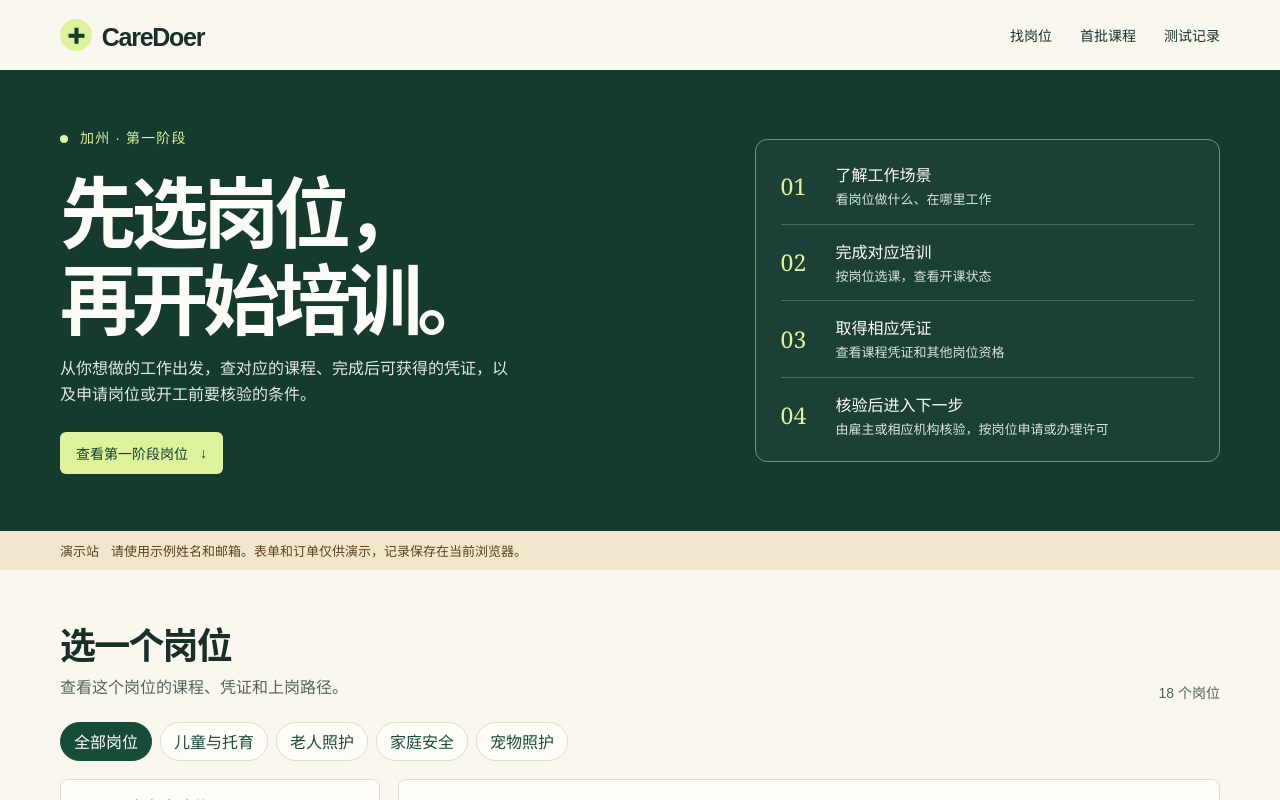
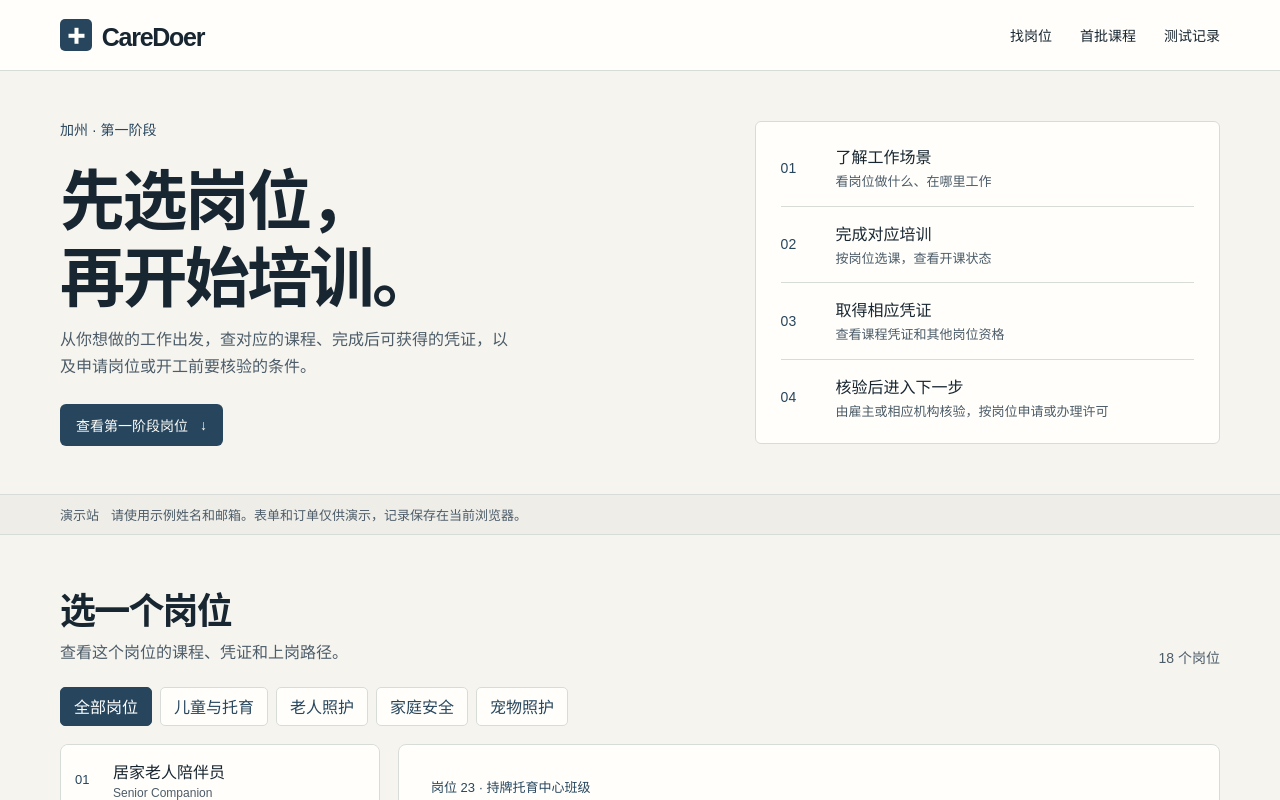
Before and after one commit to Jo85dingzhen/caredoer-phase1-preview, a plain HTML site: page index.html in a window 1280 px wide. Shown: the top 800 px of the page. Drawn offline with Linux system fonts and the light colour scheme.

Commit message:
Use a light, muted palette for the CareDoer demo

```diff
--- a/index.html
+++ b/index.html
@@ -24,7 +24,7 @@
     <section class="hero">
       <div class="shell hero-inner">
         <div>
-          <p class="eyebrow"><span class="dot"></span> 加州 · 第一阶段</p>
+          <p class="eyebrow">加州 · 第一阶段</p>
           <h1>先选岗位，<br>再开始培训。</h1>
           <p class="hero-copy">从你想做的工作出发，查对应的课程、完成后可获得的凭证，以及申请岗位或开工前要核验的条件。</p>
           <a class="button button-main" href="#roles">查看第一阶段岗位 <span aria-hidden="true">↓</span></a>
--- a/styles.css
+++ b/styles.css
@@ -1,12 +1,12 @@
 :root {
-  --paper: #f9f7f0;
-  --white: #fffdf8;
-  --ink: #192f28;
-  --muted: #52645a;
-  --green: #174c39;
-  --dark: #153a2e;
-  --lime: #dcf39b;
-  --line: #d9dfd3;
+  --paper: #f6f4ef;
+  --white: #fffefa;
+  --ink: #182631;
+  --muted: #4c5c69;
+  --accent: #27465e;
+  --accent-dark: #192e40;
+  --tint: #e6ecf0;
+  --line: #d8dcd9;
   --heading: "PingFang SC", "Noto Sans CJK SC", sans-serif;
   font-family: "Geist", "PingFang SC", "Microsoft YaHei", sans-serif;
   color: var(--ink);
@@ -19,39 +19,38 @@ body { margin: 0; }
 a { color: inherit; text-underline-offset: .22em; }
 button, input, select { font: inherit; }
 button { cursor: pointer; }
-:focus-visible { outline: 3px solid #ae691d; outline-offset: 4px; }
+:focus-visible { outline: 3px solid #8a5b21; outline-offset: 4px; }
 h1, h2, h3, p { margin: 0; }
 h1, h2, h3 { font-family: var(--heading); }
 p { line-height: 1.65; }
 .shell { width: min(1160px, calc(100% - 64px)); margin-inline: auto; }
-.masthead { background: var(--paper); }
+.masthead { background: var(--white); border-bottom: 1px solid var(--line); }
 .header-inner, .footer-inner { display: flex; align-items: center; justify-content: space-between; gap: 16px; }
 .header-inner { min-height: 70px; }
 .brand { text-decoration: none; font: 700 25px "Manrope", "Avenir Next", sans-serif; letter-spacing: -.05em; white-space: nowrap; }
-.brand-mark { display: inline-grid; place-items: center; width: 32px; height: 32px; border-radius: 50%; background: var(--lime); color: var(--dark); margin-right: 4px; font-size: 19px; vertical-align: 2px; }
+.brand-mark { display: inline-grid; place-items: center; width: 32px; height: 32px; border-radius: 5px; background: var(--accent); color: var(--white); margin-right: 4px; font-size: 19px; vertical-align: 2px; }
 nav { display: flex; flex-wrap: wrap; gap: clamp(12px, 3vw, 28px); align-items: center; font-size: 14px; }
 nav a, .text-button { text-decoration: none; }
 nav a:hover, .text-button:hover { text-decoration: underline; }
 .text-button { background: none; border: 0; padding: 0; color: inherit; }
-.hero { background: var(--dark); color: var(--white); }
-.hero-inner { display: grid; grid-template-columns: 1.3fr 1fr; gap: clamp(36px, 7vw, 100px); align-items: center; padding-block: 57px; }
-.eyebrow { color: var(--lime); font-size: 14px; letter-spacing: .08em; }
-.dot { display: inline-block; width: 8px; height: 8px; background: currentColor; border-radius: 50%; margin-right: 7px; }
-h1 { font-weight: 800; font-size: clamp(46px, 6vw, 78px); letter-spacing: -.07em; line-height: 1.13; margin-block: 16px; }
-.hero-copy { color: #e2eae3; max-width: 28em; margin-bottom: 24px; }
+.hero { background: var(--paper); color: var(--ink); }
+.hero-inner { display: grid; grid-template-columns: 1.3fr 1fr; gap: clamp(36px, 7vw, 100px); align-items: center; padding-block: 48px; }
+.eyebrow { color: var(--accent); font-size: 14px; }
+h1 { font-weight: 800; font-size: clamp(40px, 5.2vw, 65px); letter-spacing: -.04em; line-height: 1.18; margin-block: 16px; }
+.hero-copy { color: var(--muted); max-width: 28em; margin-bottom: 24px; }
 .button { display: inline-flex; gap: 12px; align-items: center; justify-content: center; text-decoration: none; border: 1px solid transparent; border-radius: 6px; padding: 10px 15px; min-height: 42px; font-size: 14px; font-weight: 700; }
-.button-main { background: var(--lime); color: var(--dark); }
-.button-main:hover { background: #ecf8c8; }
-.button-secondary { background: var(--green); color: white; }
-.button-secondary:hover { background: var(--dark); }
-.button-outline { color: var(--green); background: var(--white); border-color: var(--line); }
-.button-outline:hover { background: #ecf0e6; }
-.pathway { margin: 0; padding: 8px 25px; list-style: none; border: 1px solid #709282; border-radius: 12px; background: #ffffff08; }
+.button-main { background: var(--accent); color: var(--white); }
+.button-main:hover { background: var(--accent-dark); }
+.button-secondary { background: var(--accent); color: white; }
+.button-secondary:hover { background: var(--accent-dark); }
+.button-outline { color: var(--accent); background: var(--white); border-color: var(--line); }
+.button-outline:hover { background: var(--tint); }
+.pathway { margin: 0; padding: 8px 25px; list-style: none; border: 1px solid var(--line); border-radius: 6px; background: var(--white); }
 .pathway li { display: grid; grid-template-columns: 46px 1fr; gap: 9px; align-items: center; padding: 14px 0; }
-.pathway li + li { border-top: 1px solid #ffffff35; }
-.pathway li > span { font: 500 23px Georgia, serif; color: var(--lime); }
-.pathway small { display: block; margin-top: 4px; color: #d5e4db; font-size: 13px; line-height: 1.5; }
-.preview-strip { color: #5b421c; background: #f2e7cd; font-size: 13px; }
+.pathway li + li { border-top: 1px solid var(--line); }
+.pathway li > span { font-size: 14px; font-variant-numeric: tabular-nums; color: var(--accent); }
+.pathway small { display: block; margin-top: 4px; color: var(--muted); font-size: 13px; line-height: 1.5; }
+.preview-strip { color: var(--muted); background: #eeede8; border-block: 1px solid var(--line); font-size: 13px; }
 .preview-strip .shell { display: flex; gap: 12px; align-items: baseline; padding-block: 10px; }
 .preview-strip strong { white-space: nowrap; }
 .section { padding-block: 47px 53px; scroll-margin-top: 18px; }
@@ -60,44 +59,44 @@ h2 { font-size: clamp(25px, 3.2vw, 36px); letter-spacing: -.05em; }
 .section-head p { color: var(--muted); margin-top: 6px; }
 .count { white-space: nowrap; font-size: 14px; color: var(--muted); }
 .filters { display: flex; flex-wrap: wrap; gap: 8px; margin-bottom: 18px; }
-.filter { min-height: 39px; padding: 6px 13px; border: 1px solid var(--line); border-radius: 30px; color: var(--green); background: var(--white); }
-.filter[aria-pressed="true"] { background: var(--green); color: white; border-color: var(--green); }
+.filter { min-height: 39px; padding: 6px 13px; border: 1px solid var(--line); border-radius: 5px; color: var(--accent); background: var(--white); }
+.filter[aria-pressed="true"] { background: var(--accent); color: white; border-color: var(--accent); }
 .role-layout { display: grid; grid-template-columns: minmax(0, 320px) minmax(0, 1fr); gap: 18px; align-items: start; }
 .role-list { max-height: 625px; overflow: auto; padding: 4px; border: 1px solid var(--line); background: var(--white); border-radius: 8px; }
 .role-button { display: grid; width: 100%; grid-template-columns: 32px minmax(0, 1fr); align-items: center; text-align: left; padding: 10px; gap: 6px; border: 0; border-radius: 5px; background: transparent; color: var(--ink); }
-.role-button:hover, .role-button[aria-pressed="true"] { background: #e9f0dd; }
-.role-button[aria-pressed="true"] { box-shadow: inset 3px 0 var(--green); }
+.role-button:hover, .role-button[aria-pressed="true"] { background: var(--tint); }
+.role-button[aria-pressed="true"] { box-shadow: inset 3px 0 var(--accent); }
 .role-button:focus-visible { outline-offset: -3px; }
-.role-button > span:first-child { color: var(--green); font-variant-numeric: tabular-nums; font-size: 13px; }
+.role-button > span:first-child { color: var(--accent); font-variant-numeric: tabular-nums; font-size: 13px; }
 .role-button b, .role-button small { display: block; }
 .role-button small { margin-top: 3px; font-size: 12px; color: var(--muted); overflow-wrap: anywhere; }
 .role-detail { padding: clamp(17px, 3vw, 32px); border: 1px solid var(--line); border-radius: 8px; background: var(--white); }
-.role-detail .meta { color: var(--green); font-size: 13px; margin-bottom: 6px; }
+.role-detail .meta { color: var(--accent); font-size: 13px; margin-bottom: 6px; }
 .role-detail h3 { font-size: clamp(24px, 3.2vw, 35px); line-height: 1.22; }
 .role-summary { margin-top: 8px; color: var(--muted); }
 .step { padding-block: 14px; border-bottom: 1px solid var(--line); }
 .step > b { display: block; margin-bottom: 6px; }
 .step p { font-size: 14px; color: var(--muted); }
 .role-courses { display: flex; flex-wrap: wrap; gap: 7px; margin-top: 9px; }
-.role-courses button { min-height: 37px; padding: 5px 9px; border: 1px solid #c7d7cc; border-radius: 5px; background: #f0f5ed; color: var(--green); font-size: 13px; }
+.role-courses button { min-height: 37px; padding: 5px 9px; border: 1px solid #c8d2da; border-radius: 5px; background: #eef2f4; color: var(--accent); font-size: 13px; }
 .role-detail > .button { margin-top: 14px; }
-.courses-section { border-block: 1px solid var(--line); background: #eff2e9; }
+.courses-section { border-block: 1px solid var(--line); background: #eeefeb; }
 .course-grid { display: grid; grid-template-columns: repeat(3, minmax(0, 1fr)); gap: 12px; }
 .course-card { display: flex; flex-direction: column; align-items: start; gap: 9px; padding: 18px; border: 1px solid var(--line); border-radius: 8px; background: var(--white); }
 .course-card h3 { font-size: 19px; line-height: 1.45; }
 .course-card p { font-size: 14px; color: var(--muted); margin-bottom: 4px; }
 .course-card .button { margin-top: auto; }
-.status { display: inline-block; color: var(--green); background: #e9f0dd; border-radius: 4px; padding: 4px 7px; font-size: 12px; }
+.status { color: var(--accent); font-size: 13px; font-weight: 600; }
 footer { padding-block: 20px; color: var(--muted); font-size: 13px; }
-dialog { width: min(700px, calc(100% - 28px)); max-height: calc(100% - 40px); color: var(--ink); background: var(--white); padding: 20px; border: 1px solid var(--line); border-radius: 10px; box-shadow: 0 12px 55px #102a2350; }
-dialog::backdrop { background: #152a24aa; }
+dialog { width: min(700px, calc(100% - 28px)); max-height: calc(100% - 40px); color: var(--ink); background: var(--white); padding: 20px; border: 1px solid var(--line); border-radius: 10px; box-shadow: 0 12px 55px #192e4038; }
+dialog::backdrop { background: #192e4080; }
 .dialog-header { display: flex; align-items: start; justify-content: space-between; gap: 10px; margin-bottom: 14px; }
 .dialog-header h2 { font-size: 24px; }
 .close { flex: 0 0 38px; min-height: 38px; font-size: 24px; border: 1px solid var(--line); border-radius: 6px; background: var(--paper); color: var(--ink); line-height: 1; }
 .dialog-copy { margin-bottom: 14px; color: var(--muted); }
 form { display: grid; gap: 13px; }
 .field { display: grid; gap: 5px; }
-.field input, select { width: 100%; min-height: 42px; background: white; color: var(--ink); border: 1px solid #a7b8ab; border-radius: 5px; padding: 7px 9px; }
+.field input, select { width: 100%; min-height: 42px; background: white; color: var(--ink); border: 1px solid #a2adb5; border-radius: 5px; padding: 7px 9px; }
 .check { display: flex; align-items: start; gap: 8px; line-height: 1.5; font-size: 14px; }
 .check input { width: 17px; height: 17px; flex: 0 0 17px; }
 .form-message { color: #7d4523; font-size: 14px; }
```
